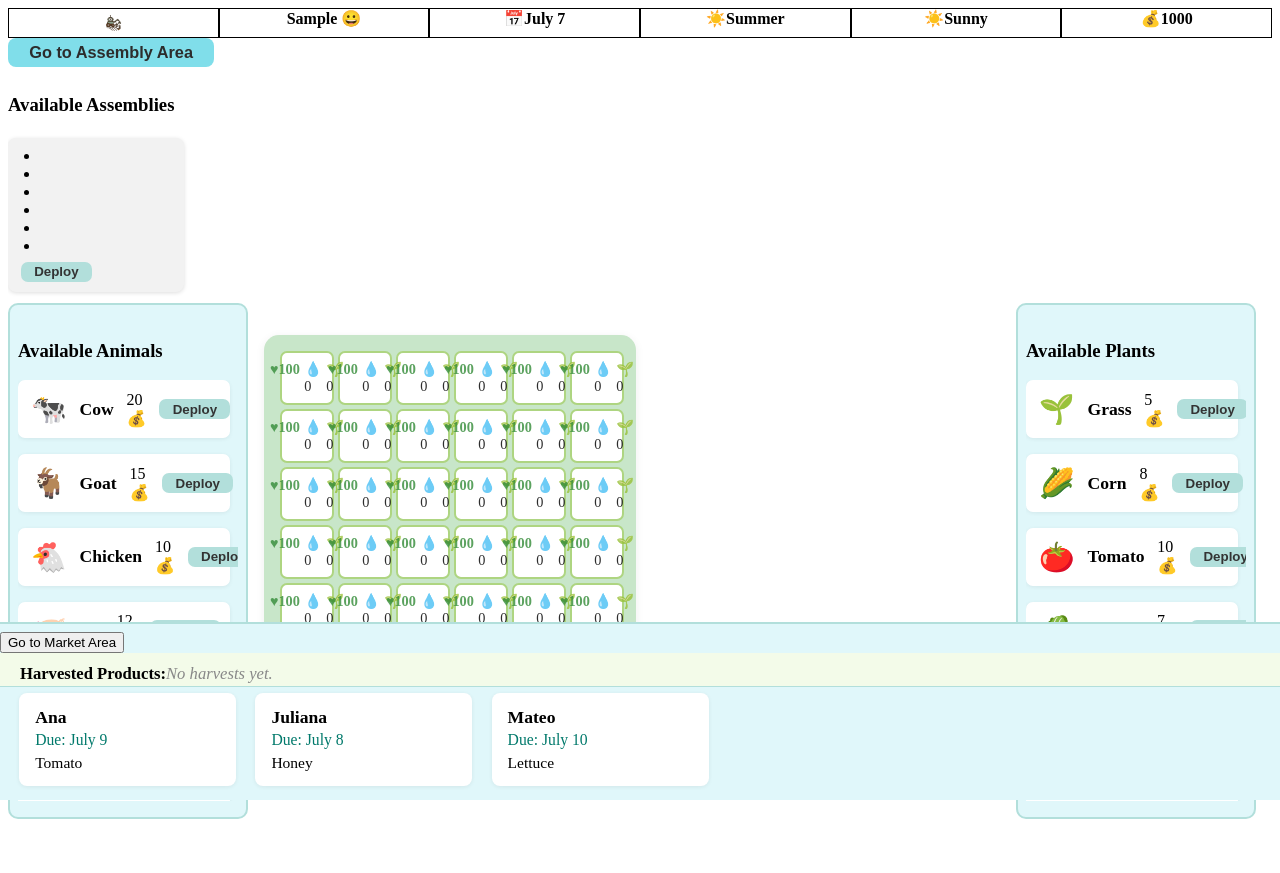
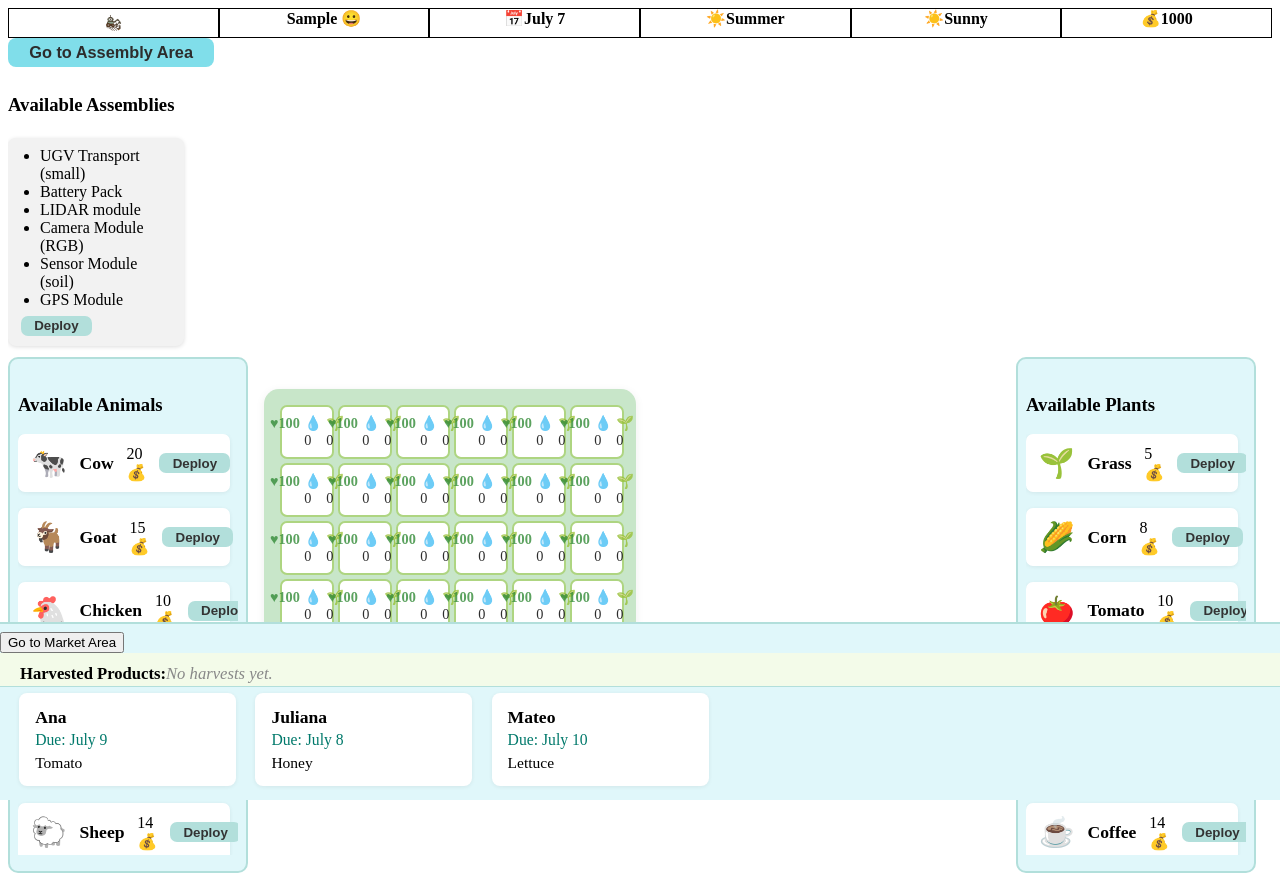
Before and after one commit to UviFarchi/biorome-game, a Vue app: page / in a window 1280 px wide. Both pictures are taken after typing "Sample" into the empty fields and a click on the button "Start". Before the commit the page ends 819 px from the top, so only its background shows below. Built offline with nearby package versions, Linux system fonts and the light colour scheme.

Commit message:
Refactor module handling to use objects

```diff
--- a/src/components/subcomponents/AssemblyArea/AssemblyWorkspace.vue
+++ b/src/components/subcomponents/AssemblyArea/AssemblyWorkspace.vue
@@ -12,7 +12,7 @@ function saveAssembly() {
   modules.activeAssemblies.push({
     id,
     name: name.value || 'Custom Assembly',
-    modules: [...modules.currentAssembly]
+    modules: modules.currentAssembly.map(m => ({ ...m }))
   })
   // Clear the workspace for next assembly
   modules.currentAssembly.splice(0)
--- a/src/components/subcomponents/AssemblyArea/ModulesMenu.vue
+++ b/src/components/subcomponents/AssemblyArea/ModulesMenu.vue
@@ -53,7 +53,7 @@ function addModuleToAssembly(moduleName) {
     showToast('You do not have any in stock.')
     return
   }
-  modules.currentAssembly.push(mod.name)
+  modules.currentAssembly.push({ ...mod })
   mod.count -= 1
   showToast(`Added ${mod.name} to assembly.`)
 }
--- a/src/components/subcomponents/MainMap/AssembliesMenu.vue
+++ b/src/components/subcomponents/MainMap/AssembliesMenu.vue
@@ -78,7 +78,7 @@ function confirmDeploy() {
           class="assemblyCard"
       >
         <ul class="modulesList">
-          <li v-for="mod in assembly.modules" :key="mod">
+          <li v-for="mod in assembly.modules" :key="mod.name">
             {{ mod.name }}
           </li>
         </ul>
--- a/src/components/subcomponents/MainMap/PlantsMenu.vue
+++ b/src/components/subcomponents/MainMap/PlantsMenu.vue
@@ -31,7 +31,7 @@ const availableTiles = computed(() => {
       // Only show empty tiles (no plant)
       if (!tile.plant && tile.assembly && tile.assembly.deployed) {
         // Require that one of the assembly's modules is a "Planter"
-        if (tile.assembly.modules.some(m => m.toLowerCase().includes('planter'))) {
+        if (tile.assembly.modules.some(mod => mod.name.toLowerCase().includes('planter'))) {
           result.push({row, col})
         }
       }
@@ -65,7 +65,7 @@ function confirmDeploy() {
   const row = Number(selectedRow.value) - 1
   const col = Number(selectedCol.value) - 1
   const tile = tiles.tiles[row][col]
-  if (!tile.plant && tile.assembly && tile.assembly.deployed && tile.assembly.modules.some(m => m.toLowerCase().includes('planter'))) {
+  if (!tile.plant && tile.assembly && tile.assembly.deployed && tile.assembly.modules.some(mod => mod.name.toLowerCase().includes('planter'))) {
     // Check user has enough gold
     if (user.gold < deployingPlant.value.cost) {
       alert("Not enough gold!")
--- a/stores/modulesStore.js
+++ b/stores/modulesStore.js
@@ -757,12 +757,18 @@ export const modulesStore = defineStore('modules', () => {
         ]
     )
 
+    const findModule = name => availableModules.value.find(m => m.name === name)
+    const resolveModules = names => names
+        .map(n => findModule(n))
+        .filter(Boolean)
+        .map(m => ({ ...m }))
+
     const premadeAssemblies =
         [
             // === Produce Cultivation (Field Zone) ===
             {
                 usage: "Field Planter",
-                modules: [
+                modules: resolveModules([
                     "UGV Transport (small)",
                     "Battery Pack",
                     "GPS Module",
@@ -770,11 +776,11 @@ export const modulesStore = defineStore('modules', () => {
                     "Robotic Arm (medium)",
                     "Hole-Borer",
                     "Camera Module (RGB)"
-                ]
+                ])
             },
             {
                 usage: "Field Planter (seedlings)",
-                modules: [
+                modules: resolveModules([
                     "UGV Transport (small)",
                     "Battery Pack",
                     "GPS Module",
@@ -782,50 +788,50 @@ export const modulesStore = defineStore('modules', () => {
                     "Robotic Arm (medium)",
                     "Gripper",
                     "Camera Module (RGB)"
-                ]
+                ])
             },
             {
                 usage: "Weeding Assembly (Cutter)",
-                modules: [
+                modules: resolveModules([
                     "UGV Transport (small)",
                     "Battery Pack",
                     "Camera Module (RGB)",
                     "Cutter/Saw"
-                ]
+                ])
             },
             {
                 usage: "Weeding Assembly (Sprayer)",
-                modules: [
+                modules: resolveModules([
                     "UGV Transport (small)",
                     "Battery Pack",
                     "Camera Module (RGB)",
                     "Tank",
                     "Sprayer"
-                ]
+                ])
             },
             {
                 usage: "Irrigation Assembly (Spot)",
-                modules: [
+                modules: resolveModules([
                     "UGV Transport (small)",
                     "Battery Pack",
                     "Tank",
                     "Sprayer",
                     "Camera Module (RGB)"
-                ]
+                ])
             },
             // Fixed field irrigation not an assembly, but could be a:
             {
                 usage: "Field Irrigation Station",
-                modules: [
+                modules: resolveModules([
                     "Pole",
                     "Tank",
                     "Valve module",   // Note: Add to modules list if you want!
                     "Pump module"     // Note: Add to modules list if you want!
-                ]
+                ])
             },
             {
                 usage: "Harvesting Assembly",
-                modules: [
+                modules: resolveModules([
                     "UGV Transport (small)",
                     "Battery Pack",
                     "GPS Module",
@@ -834,12 +840,12 @@ export const modulesStore = defineStore('modules', () => {
                     "Gripper",
                     "Suction Tool",
                     "Cart"
-                ]
+                ])
             },
             // Sorting/grading is just extra modules on harvester:
             {
                 usage: "Harvest Grader",
-                modules: [
+                modules: resolveModules([
                     "UGV Transport (small)",
                     "Battery Pack",
                     "GPS Module",
@@ -847,82 +853,82 @@ export const modulesStore = defineStore('modules', () => {
                     "Camera Module (RGB)",
                     "Weighing module",   // Add to modules list if desired
                     "Cart"
-                ]
+                ])
             },
 
             // === Land Modification ===
             {
                 usage: "Path Construction",
-                modules: [
+                modules: resolveModules([
                     "UGV Transport (large)",
                     "Battery Pack",
                     "GPS Module",
                     "Digger",
                     "Flattener module",   // Add if needed
                     "Grader module"       // Add if needed
-                ]
+                ])
             },
 
             // === Rainwater Management ===
             {
                 usage: "Rain Capture Station",
-                modules: [
+                modules: resolveModules([
                     "Barrel", // Add if needed
                     "Valve module",        // Add if needed
                     "Pump module"          // Add if needed
-                ]
+                ])
             },
 
             // === Habitat Management ===
             {
                 usage: "Sensor Deployment UGV",
-                modules: [
+                modules: resolveModules([
                     "UGV Transport (small)",
                     "Battery Pack",
                     "Camera Module (RGB)",
                     "Sensor Module (soil)",
                     "GPS Module"
-                ]
+                ])
             },
             {
                 usage: "Sensor Deployment Drone",
-                modules: [
+                modules: resolveModules([
                     "Drone Transport (quadcopter)",
                     "Battery Pack",
                     "Camera Module (RGB)",
                     "Sensor Module (air)",
                     "GPS Module"
-                ]
+                ])
             },
             {
                 usage: "Fixed Sensor Pole",
-                modules: [
+                modules: resolveModules([
                     "Pole",
                     "Battery Pack",
                     "Sensor Module (soil)",
                     "Sensor Module (air)",
                     "Camera Module (RGB)"
-                ]
+                ])
             },
             {
                 usage: "Sheep Monitor/Fence",
-                modules: [
+                modules: resolveModules([
                     "Pole",
                     "Battery Pack",
                     "Camera Module (RGB)",
                     "Communications Repeater"
-                ]
+                ])
             },
             {
                 usage: "Sheep GPS Collar",
-                modules: [
+                modules: resolveModules([
                     "GPS Module"
                     // "Collar Module" (if defined)
-                ]
+                ])
             },
             {
                 usage: "Poultry/Egg Collector",
-                modules: [
+                modules: resolveModules([
                     "UGV Transport (small)",
                     "Battery Pack",
                     "Camera Module (RGB)",
@@ -930,13 +936,13 @@ export const modulesStore = defineStore('modules', () => {
                     "Suction Tool",
                     "Cart",
                     "Mycelium Box"
-                ]
+                ])
             },
 
             // === Bioreactor & Mycelium ===
             {
                 usage: "Bioreactor Assembly",
-                modules: [
+                modules: resolveModules([
                     "Internal space module", // Add to list if you want
                     "Static actuator",       // Add to list if you want
                     "Heating Module",
@@ -946,92 +952,92 @@ export const modulesStore = defineStore('modules', () => {
                     "Tank",
                     "Pressing module",       // Add to list if you want
                     "Generator module"       // Add to list if you want
-                ]
+                ])
             },
             {
                 usage: "Mycelium Bricks Production",
-                modules: [
+                modules: resolveModules([
                     "Internal space module",   // Add to list if you want
                     "Robotic Shelf",
                     "Spore spreading module",  // Add to list if you want
                     "Heater/Humidifier module",// Add to list if you want
                     "Sensor Module (air)",
                     "Pressing module"          // Add to list if you want
-                ]
+                ])
             },
 
             // === Maintenance/Assembly ===
             {
                 usage: "Module Assembly Station",
-                modules: [
+                modules: resolveModules([
                     "Robotic Shelf",
                     "Robotic Arm (heavy)",
                     "Rotary plate module",    // Add to list if you want
                     "Onboard Computer",
                     "Cart"
-                ]
+                ])
             },
 
             // === Infrastructure ===
             {
                 usage: "Communications Backbone",
-                modules: [
+                modules: resolveModules([
                     "Pole",
                     "Battery Pack",
                     "Communications Repeater"
-                ]
+                ])
             },
             {
                 usage: "Solar Charging Station",
-                modules: [
+                modules: resolveModules([
                     "Pole",
                     "Solar Panel",
                     "Battery Pack",
                     "Rotary plate module",   // Add to list if you want
                     "Onboard Computer"
-                ]
+                ])
             },
 
             // === Mapping/Monitoring Variants ===
             {
                 usage: "Topographic Mapping UGV",
-                modules: [
+                modules: resolveModules([
                     "UGV Transport (small)",
                     "Battery Pack",
                     "GPS Module",
                     "Camera Module (RGB)",
                     "Sensor Module (soil)",
                     "LIDAR module"           // Add to list if you want
-                ]
+                ])
             },
             {
                 usage: "Topographic Mapping Drone",
-                modules: [
+                modules: resolveModules([
                     "Drone Transport (quadcopter)",
                     "Battery Pack",
                     "GPS Module",
                     "Camera Module (RGB)",
                     "LIDAR module"           // Add to list if you want
-                ]
+                ])
             },
 
             // === Habitat & Sensor Deployment (LIDAR variant) ===
             {
                 usage: "Habitat LIDAR Mapping",
-                modules: [
+                modules: resolveModules([
                     "UGV Transport (small)",
                     "Battery Pack",
                     "LIDAR module",
                     "Camera Module (RGB)",
                     "Sensor Module (soil)",
                     "GPS Module"
-                ]
+                ])
             },
 
             // === Harvest/Monitor (LIDAR add-on) ===
             {
                 usage: "LIDAR Harvester",
-                modules: [
+                modules: resolveModules([
                     "UGV Transport (small)",
                     "Battery Pack",
                     "GPS Module",
@@ -1040,7 +1046,7 @@ export const modulesStore = defineStore('modules', () => {
                     "LIDAR module",
                     "Gripper",
                     "Cart"
-                ]
+                ])
             }
         ];
 
@@ -1049,19 +1055,19 @@ export const modulesStore = defineStore('modules', () => {
         [
         {
             id: 'a6be11ee-e3a0-4189-baef-c59dcd4953b6',
-            modules: [
+            modules: resolveModules([
                 "UGV Transport (small)",
                 "Battery Pack",
                 "LIDAR module",
                 "Camera Module (RGB)",
                 "Sensor Module (soil)",
                 "GPS Module"
-            ],
+            ]),
             name: "Test A",
             deployed: false
         },        {
             id:'65012c5e-0ef3-488f-98e4-3a4366b3eb17',
-            modules: [
+            modules: resolveModules([
                 "UGV Transport (small)",
                 "Battery Pack",
                 "Camera Module (RGB)",
@@ -1069,13 +1075,13 @@ export const modulesStore = defineStore('modules', () => {
                 "Suction Tool",
                 "Cart",
                 "Mycelium Box"
-            ],
+            ]),
             name: "Test B",
             deployed: true
         },
     ]
     )
 
-    const currentAssembly = []
+    const currentAssembly = ref([])
     return {availableModules, activeAssemblies, premadeAssemblies, currentAssembly}
 })
```
Also changed, not shown: src/components/AssemblyArea.vue (+1 -6 lines), src/components/subcomponents/AssemblyArea/ActiveAssemblyMenu.vue (+3 -6 lines), src/components/subcomponents/AssemblyArea/PremadeAssembliesMenu.vue (+2 -6 lines), src/components/subcomponents/MainMap/TilesGrid.vue (+6 -4 lines).
